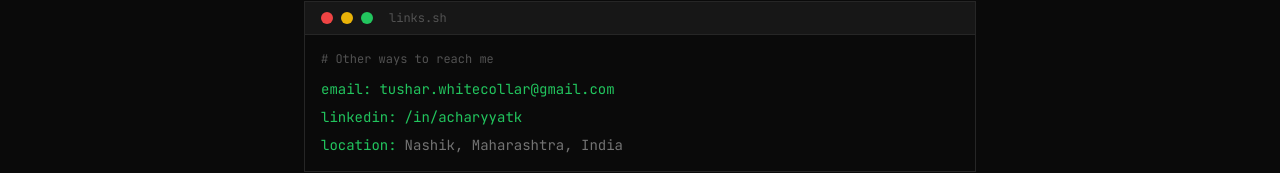
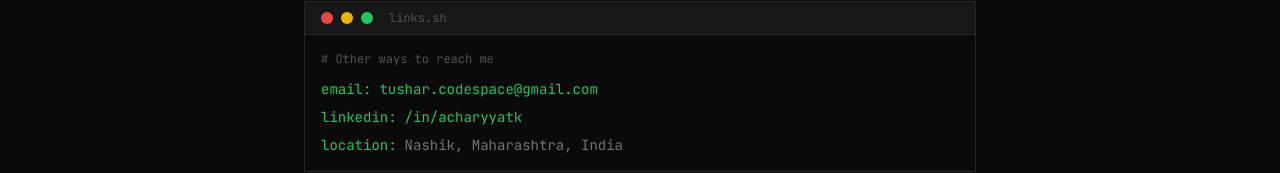
Before and after one commit to Tushar-CodeSpace/project_x-frontend, a React (Vite) app: page /contact in a window 1280 px wide. Shown: the part 609-782 px from the top of the page. Built offline with nearby package versions, Linux system fonts and the light colour scheme.

Commit message:
fix: update email to tushar.codespace@gmail.com

```diff
--- a/src/pages/AboutPage.tsx
+++ b/src/pages/AboutPage.tsx
@@ -85,7 +85,7 @@ return (
               <a href="https://linkedin.com/in/acharyyatk" target="_blank" rel="noopener noreferrer" className="text-[#22c55e] hover:underline">
                 [linkedin]
               </a>
-              <a href="mailto:tushar.whitecollar@gmail.com" className="text-[#22c55e] hover:underline">
+              <a href="mailto:tushar.codespace@gmail.com" className="text-[#22c55e] hover:underline">
                 [email]
               </a>
             </div>
--- a/src/pages/ContactPage.tsx
+++ b/src/pages/ContactPage.tsx
@@ -94,8 +94,8 @@ export function ContactPage() {
             <div className="space-y-2 font-mono text-sm">
               <div className="flex items-center gap-2">
                 <span className="text-[#22c55e]">email:</span>
-                <a href="mailto:tushar.whitecollar@gmail.com" className="text-[#e5e5e5] hover:underline">
-                  tushar.whitecollar@gmail.com
+                <a href="mailto:tushar.codespace@gmail.com" className="text-[#e5e5e5] hover:underline">
+                  tushar.codespace@gmail.com
                 </a>
               </div>
               <div className="flex items-center gap-2">
```
